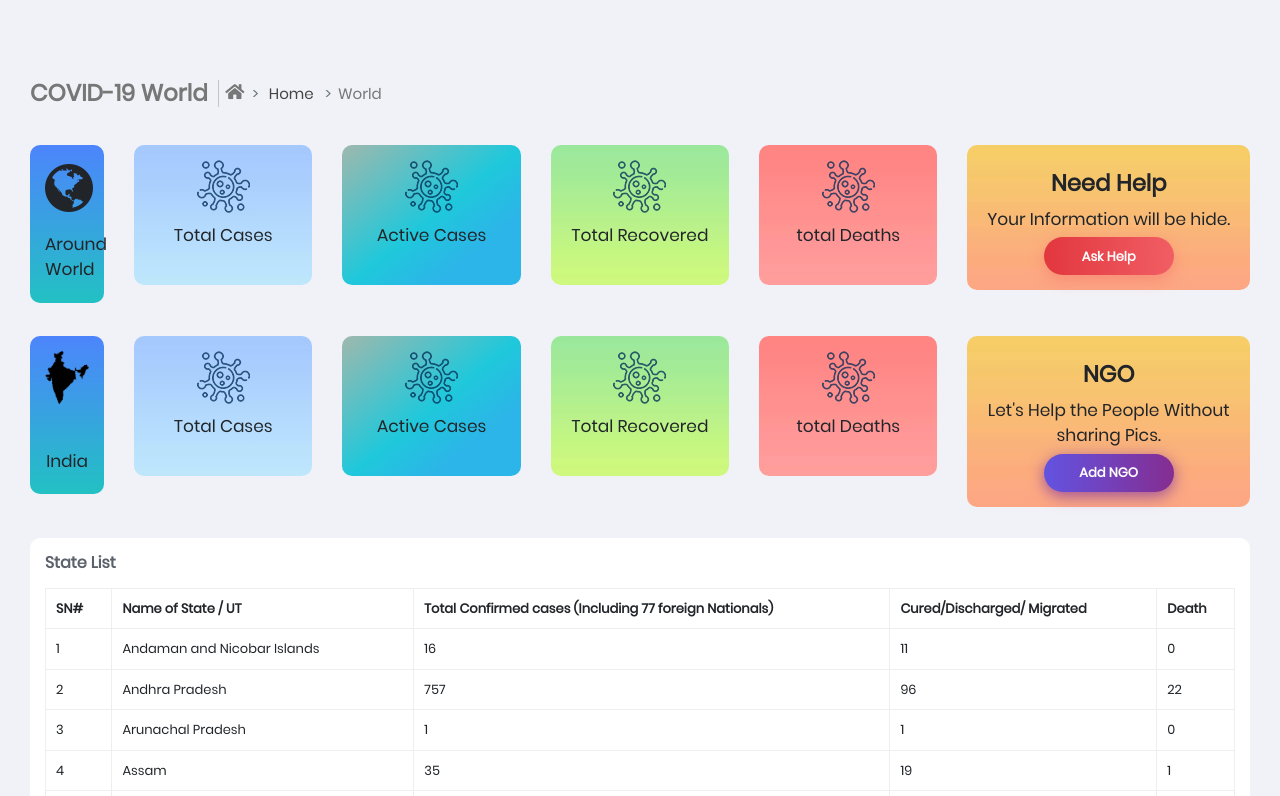
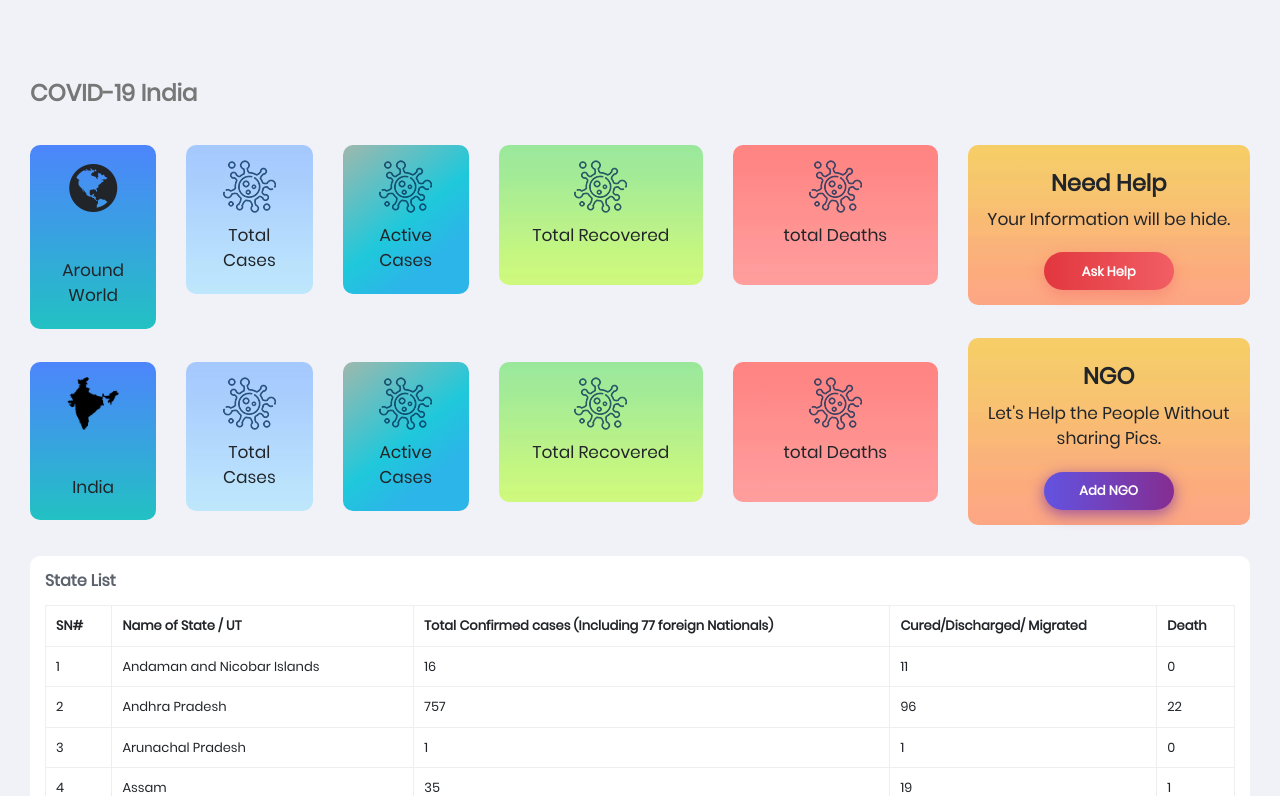
Before and after one commit to shaan24k/covid-9, a PHP site: page / in a window 1280 px wide. Shown: the top 796 px of the page. Run offline with PHP 8.4, Linux system fonts and the light colour scheme; data that the repository does not hold is empty.

Commit message:
latest code

```diff
--- a/index.php
+++ b/index.php
@@ -71,13 +71,8 @@
                     <div class="col-xs-12 col-sm-12 col-md-12 col-lg-12">
                         <ul class="breadcrumb breadcrumb-style ">
                             <li class="breadcrumb-item">
-                                <h4 class="page-title">COVID-19 World </h4>
+                                <h4 class="page-title" style="border-right: 0;">COVID-19 India</h4>
                             </li>
-                            <li class="breadcrumb-item bcrumb-1">
-                                <a href="#;">
-                                    <i class="fas fa-home"></i> Home</a>
-                            </li>
-                            <li class="breadcrumb-item active">World</li>
                         </ul>
                     </div>
                 </div>
@@ -85,13 +80,16 @@
             <!-- Widgets -->
 
 
+           <div class="row">
+
+               <div class="col-sm-9">
 
                     <div class="row">
 
-                <div class="col-lg-1 col-sm-6">
+                        <div class="col-lg-2 col-sm-6">
                             <div class="counter-box text-center world-background">
                                 <i class="fa fa-globe" style="font-size: 56px;" aria-hidden="true"></i>
-                        <div class="text font-17 m-b-5" style="padding-top: 16px;">Around World</div>
+                                <div class="text font-17 m-b-5" style="padding-top: 42px;">Around World</div>
                             </div>
                         </div>
 
@@ -111,7 +109,7 @@
                             </div>
                         </div>
 
-                <div class="col-lg-2 col-sm-6">
+                        <div class="col-lg-3 col-sm-6">
                             <div class="counter-box text-center green-background">
                                 <img src="assets/images/icon-infected.png">
                                 <h3 class="m-b-10 block"  id="total_recovered"></h3>
@@ -119,7 +117,7 @@
                             </div>
                         </div>
 
-                <div class="col-lg-2 col-sm-6">
+                        <div class="col-lg-3 col-sm-6">
                             <div class="counter-box text-center red-background">
                                 <img src="assets/images/icon-infected.png">
                                 <h3 class="m-b-10 block" id="total_deaths"></h3>
@@ -127,19 +125,11 @@
                             </div>
                         </div>
 
-                <div class="col-lg-3 col-sm-6">
-                    <div class="counter-box text-center orange-background">
-                        <h3 class="m-b-10 block" id="critical_cases">Need Help</h3>
-                        <div class="text font-17 m-b-5">Your Information will be hide.</div>
-                        <button class="btn-hover btn-border-radius color-10" style="margin: 0;" data-toggle="modal" data-target="#askHelpModal">Ask Help</button>
-                    </div>
-                </div>
-
-            </div>
+                    </div> <!-- 1st row-->
 
                     <div class="row">
 
-                <div class="col-lg-1 col-sm-6">
+                        <div class="col-lg-2 col-sm-6">
                             <div class="counter-box text-center world-background">
                                 <img src="assets/images/india.png" height="53">
                                 <div class="text font-17 m-b-5" style="padding-top: 45px;"><strong>India</strong></div>
@@ -162,7 +152,7 @@
                             </div>
                         </div>
 
-                <div class="col-lg-2 col-sm-6">
+                        <div class="col-lg-3 col-sm-6">
                             <div class="counter-box text-center green-background">
                                 <img src="assets/images/icon-infected.png">
                                 <h3 class="m-b-10 block"  id="india_total_recovered"></h3>
@@ -170,7 +160,7 @@
                             </div>
                         </div>
 
-                <div class="col-lg-2 col-sm-6">
+                        <div class="col-lg-3 col-sm-6">
                             <div class="counter-box text-center red-background">
                                 <img src="assets/images/icon-infected.png">
                                 <h3 class="m-b-10 block" id="india_total_deaths"></h3>
@@ -178,15 +168,36 @@
                             </div>
                         </div>
 
-                <div class="col-lg-3 col-sm-6">
+                    </div>  <!-- 2nd row-->
+
+                </div> <!-- col-sm-8 -->
+
+
+                <div class="col-sm-3">
+
+                    <div class="row">
+                        <div class="col-lg-12 col-sm-12">
+                            <div class="counter-box text-center orange-background">
+                                <h3 class="m-b-10 block" id="critical_cases">Need Help</h3>
+                                <div class="text font-17 m-b-5">Your Information will be hide.</div>
+                                <button class="btn-hover btn-border-radius color-10" style="margin: 15px 0 0 0;" data-toggle="modal" data-target="#askHelpModal">Ask Help</button>
+                            </div>
+                        </div>
+                    </div>
+                    <div class="row">
+                        <div class="col-lg-12 col-sm-12">
                             <div class="counter-box text-center orange-background">
                                 <h3 class="m-b-10 block" id="critical_cases">NGO</h3>
                                 <div class="text font-17 m-b-5">Let's Help the People Without sharing Pics.</div>
-                        <button class="btn-hover btn-border-radius color-6" data-toggle="modal" data-target="#ngoModal" style="margin: 0;">Add NGO</button>
+                                <button class="btn-hover btn-border-radius color-6" data-toggle="modal" data-target="#ngoModal" style="margin: 15px 0 0 0;">Add NGO</button>
+                            </div>
                         </div>
                     </div>
 
                 </div>
+
+           </div> <!-- main row-->
+
 
 
 
```
Lines whose indentation alone changed are shown as unchanged.
